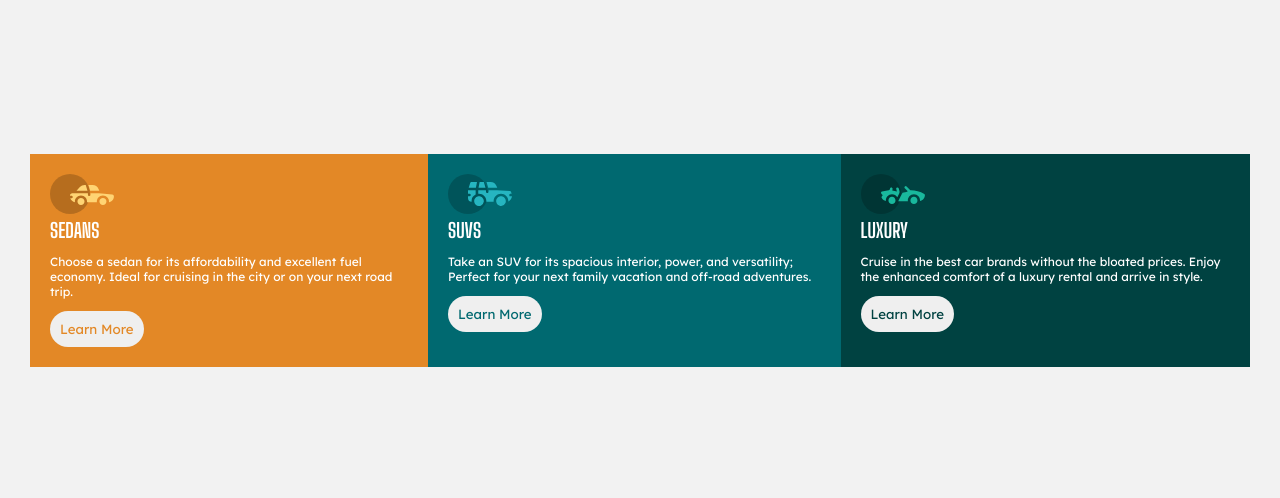
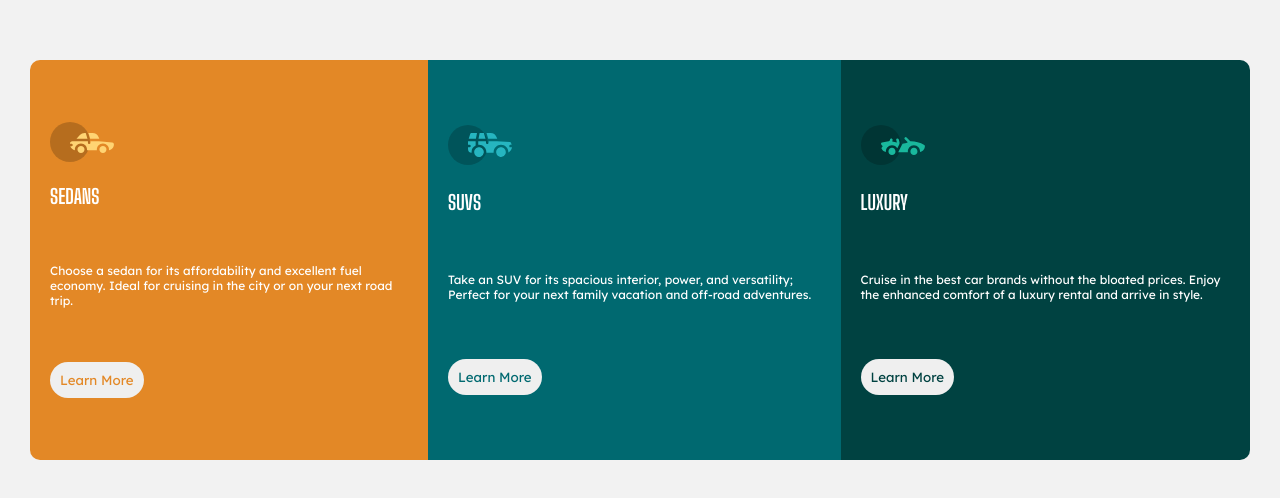
Before and after one commit to gabrieleneis/Atividade-4, a plain HTML site: page Atividade-4/index.html in a window 1280 px wide. Shown: the part 140-638 px from the top of the page. Drawn offline with Linux system fonts and the light colour scheme.

Commit message:
modified:   Atividade-4/style.css

```diff
--- a/Atividade-4/style.css
+++ b/Atividade-4/style.css
@@ -8,24 +8,28 @@ body {
 }
 
 .container {
-    border-radius: 10px 10px 10px 10px;
     margin: 0px;
     padding: 30px;
 }
 
 .tipo {
+    border-radius: 10px 10px 0px 0px;
     padding: 20px;
     background-color: hsl(31, 77%, 52%);
+    align-items: flex-start;
 }
 
 .tipo2 {
     padding: 20px;
     background-color: hsl(184, 100%, 22%);
+    align-items: flex-start;
 }
 
 .tipo3 {
+    border-radius: 0px 0px 10px 10px;
     padding: 20px;
     background-color: hsl(179, 100%, 13%);
+    align-items: flex-start;
 }
 
 .modelo {
@@ -72,5 +76,30 @@ button:hover {
     .total {
         display: flex;
         flex-direction: row;
+        height: 400px;
+    }
+
+    .tipo {
+        border-radius: 10px 0px 0px 10px;
+        display: flex;
+        flex-direction: column;
+        justify-content: space-evenly;
+    }
+
+    .tipo2 {
+        display: flex;
+        flex-direction: column;
+        justify-content: space-evenly;
+    }
+
+    .tipo3 {
+        border-radius: 0px 10px 10px 0px;
+        display: flex;
+        flex-direction: column;
+        justify-content: space-evenly;
+    }
+
+    .modelo {
+        margin-top: -20px;
     }
 }
```
